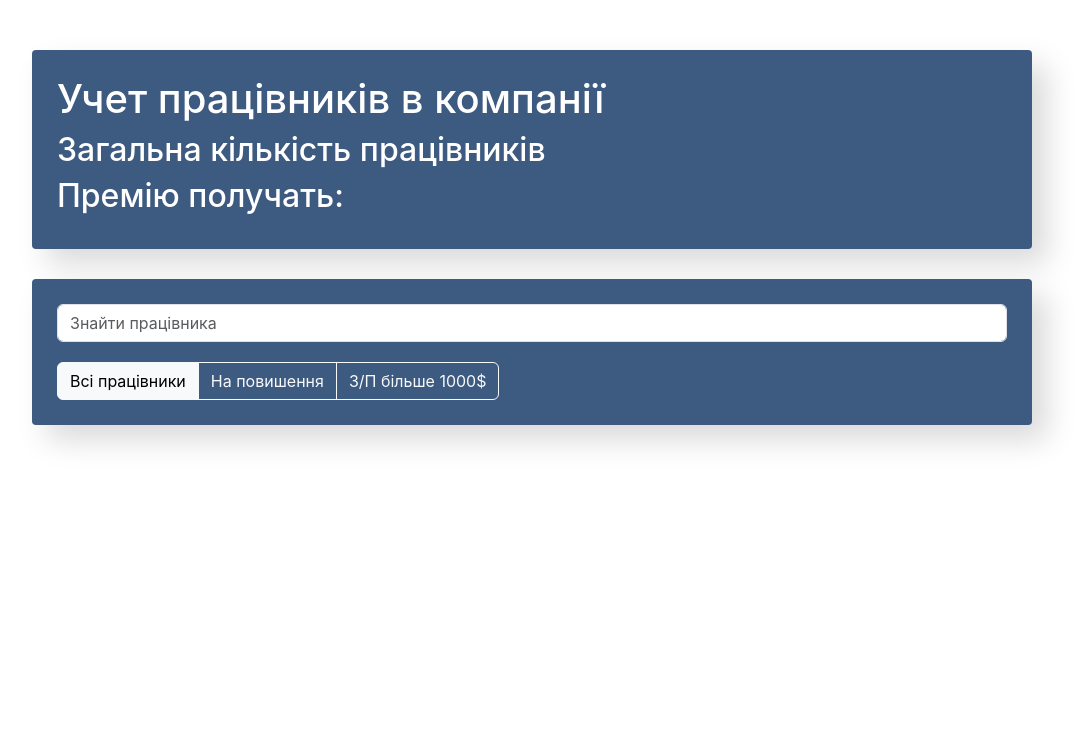
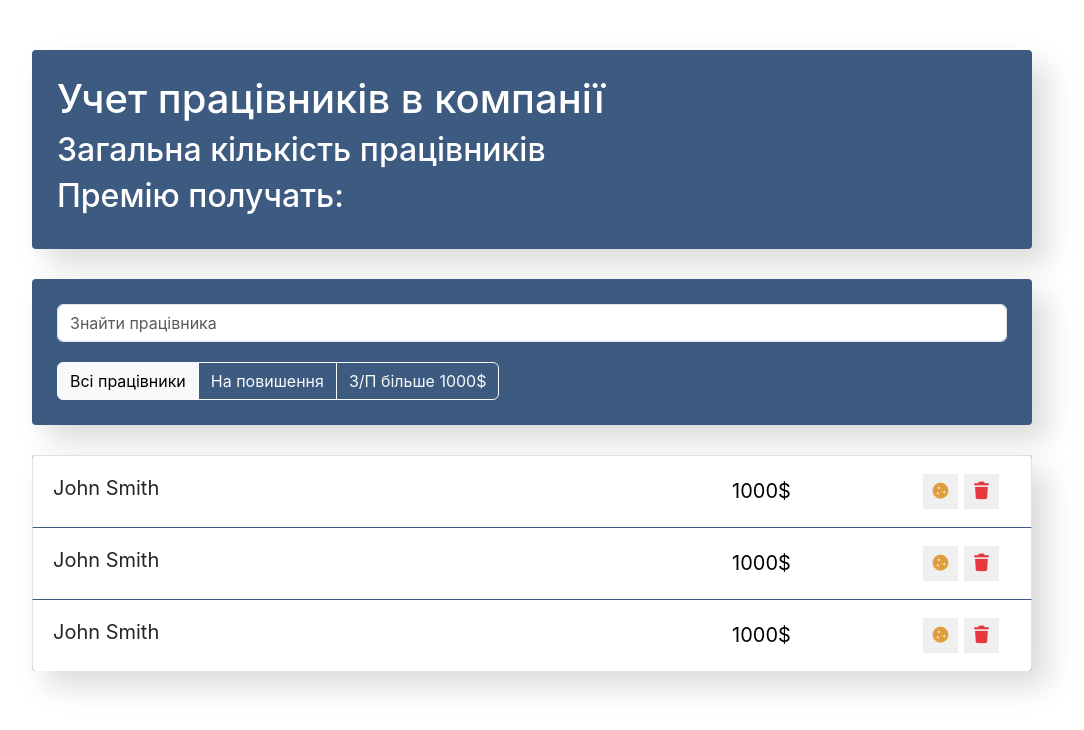
Before and after one commit to nazarSynchyna/employees, a React (Vite) app: page / in a window 1280 px wide. Shown: the top 730 px of the page, without its empty margins (108-1192 px from the left). Built offline with nearby package versions, Linux system fonts and the light colour scheme.

Commit message:
feat: add EmployeesListItem and EmployeesList components

```diff
--- a/src/components/app/App.jsx
+++ b/src/components/app/App.jsx
@@ -1,6 +1,7 @@
 import AppInfo from "../app-info/app-info";
 import SearchPanel from "../search-panel/search-panel";
 import AppFilter from "../app-filter/app-filter";
+import EmployeesList from "../empoyees-list/employees-list";
 
 import "./App.css";
 
@@ -8,11 +9,11 @@
   return (
     <div className="app">
       <AppInfo />
-
       <div className="search-panel">
         <SearchPanel />
         <AppFilter />
       </div>
+      <EmployeesList />
     </div>
   );
 }
--- /dev/null
+++ b/src/components/empoyees-list-item/employees-list-item.css
@@ -0,0 +1,65 @@
+.list-group-item {
+    padding: 15px 20px;
+    border-bottom: 1px solid #3d5a80;
+}
+
+.list-group-item:last-child {
+    border-bottom: none;
+}
+
+.list-group-item span {
+    line-height: 35px;
+    font-size: 20px;
+    cursor: pointer;
+    min-width: 550px;
+}
+
+.list-group-item input {
+    line-height: 35px;
+    font-size: 20px;
+    text-align: center;
+    border: 0;
+}
+
+.list-group-item button {
+    width: 35px;
+    height: 35px;
+    margin: 3px;
+    font-size: 17px;
+    border: none;
+    cursor: pointer;
+}
+
+.list-group-item .btn-cookie {
+    color: #e09f3e;
+}
+
+.list-group-item .btn-trash {
+    color: #e5383b;
+}
+
+.list-group-item .fa-star {
+    width: 35px;
+    height: 35px;
+    text-align: center;
+    line-height: 35px;
+    font-size: 16px;
+    color: #FFD700;
+    transition: 0.3s all;
+    transform: translateX(30px);
+    opacity: 0;
+}
+
+.list-group-item.like .fa-star {
+    opacity: 1;
+    transform: translateX(0px);
+}
+
+.list-group-item.increase .list-group-item-label,
+.list-group-item.increase .list-group-item-input {
+    color: #e09f3e;
+}
+
+.list-group-item.increase .btn-star {
+    color: #aeaeae;
+}
--- /dev/null
+++ b/src/components/empoyees-list-item/employees-list-item.jsx
@@ -0,0 +1,26 @@
+import "./employees-list-item.css";
+
+const EmployeesListItem = () => {
+  return (
+    <li className="list-group-item d-flex justify-content-between">
+      <span className="list-group-item-label">John Smith</span>
+      <input
+        type="text"
+        className="list-group-item-input"
+        defaultValue="1000$"
+      />
+      <div className="d-flex justify-content-center align-items-center">
+        <button type="button" className="btn-cookie btn-sm ">
+          <i className="fas fa-cookie"></i>
+        </button>
+
+        <button type="button" className="btn-trash btn-sm ">
+          <i className="fas fa-trash"></i>
+        </button>
+        <i className="fas fa-star"></i>
+      </div>
+    </li>
+  );
+};
+
+export default EmployeesListItem;
--- /dev/null
+++ b/src/components/empoyees-list/employees-list.css
@@ -0,0 +1,7 @@
+.app-list {
+    margin-top: 30px;
+    background-color: #3d5a80;
+    border-radius: 4px;
+    box-shadow: 15px 15px 30px rgba(0, 0, 0, .15);
+    color: #fff;
+}
--- /dev/null
+++ b/src/components/empoyees-list/employees-list.jsx
@@ -0,0 +1,15 @@
+import EmployeesListItem from "../empoyees-list-item/employees-list-item";
+
+import './employees-list.css';
+
+const EmployeesList = () => {
+  return (
+    <ul className="app-list list-group">
+      <EmployeesListItem></EmployeesListItem>
+      <EmployeesListItem></EmployeesListItem>
+      <EmployeesListItem></EmployeesListItem>
+    </ul>
+  );
+};
+
+export default EmployeesList;
```
Also changed, not shown: src/components/empoyees-list-item/empoyees-list-item.jsx (deleted), src/components/empoyees-list/empoyees-list.jsx (deleted).
